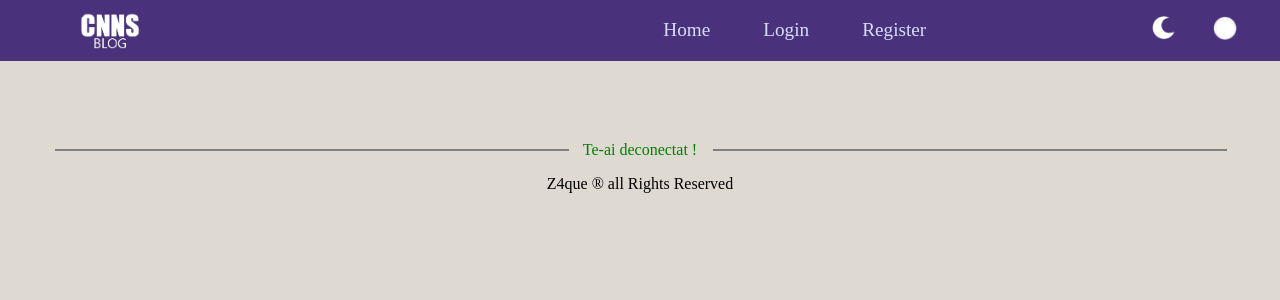
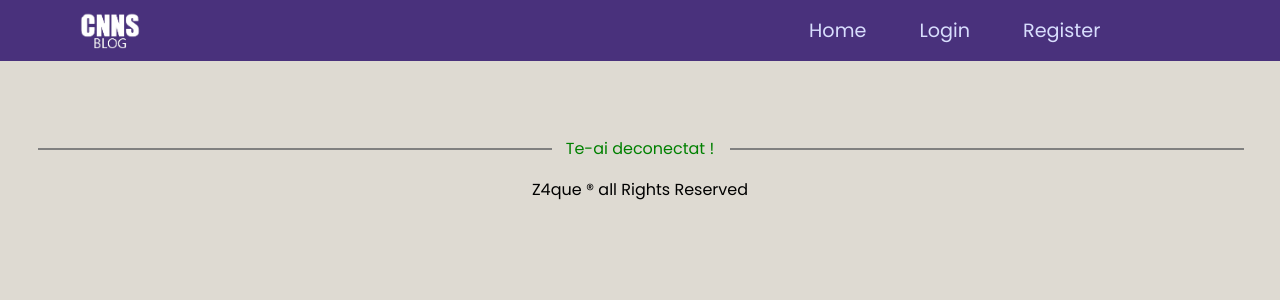
Before and after one commit to Zaque-69/CNNS-Blog, a Django app: template system/templates/logout.html in a window 1280 px wide. Shown: the top 300 px of the page. Run offline with Django 3.2, Linux system fonts and the light colour scheme; the template is opened without the code that fills it, so the values that code supplies are empty.

Commit message:
Update base.html

```diff
--- a/system/templates/base.html
+++ b/system/templates/base.html
@@ -9,10 +9,11 @@
     <link rel="stylesheet" href="{% static 'css/index.css' %}">
 	<link rel="stylesheet" href="{% static 'css/shorts.css' %}">
 	<link rel="stylesheet" href="{% static 'css/hover.css' %}">
+    <link href='https://fonts.googleapis.com/css?family=Poppins' rel='stylesheet'>
 
 </head>
 <body>
-    <nav style = 'background-color: #49317C; display : flex;'>
+    <nav style = 'background-color: #49317C; display : flex; position : fixed;' class="w-100">
         <div style = "width : 16rem; padding : .4rem;"
             class = 'display-flex align-items-center justify-content-center'>
             <img src = "{% static 'imagesForBase/logo.png' %}" style = 'height : 2.3rem;'>
@@ -34,17 +35,17 @@
 
                 {% endif %}
             </div>
-            <div style = "max-width : 10rem; width : 100%; gap : 1rem;"
-                class = 'display-flex align-items-center justify-content-center'>
+            <!--<div class = 'themes'>
                 <a onclick="changeThemes('#0D0D0D', '#232323', '#383838', '#4F4F4F', '#fff')">
                     <img src="{% static 'imagesForBase/moon.png' %}" style = 'height : 1.5rem'>
                 </a>
-                <a onclick="changeThemes('#49317C', '#E8E4DA', '#FBEEB5', '#FBEEB5', 'black')">
+                <a onclick="changeThemes('#49317C', '#E8E4DA', '#f1eaca', '#FBEEB5', 'black')">
                     <img src="{% static 'imagesForBase/sun.png' %}" style = 'height : 1.5rem'>
                 </a>
-            </div>
+            </div>-->
         </div>
     </nav>
+    <div style = 'height : 3.5rem;'></div>
     <br>
     {% block content %} {% endblock %}
 </body>
```
